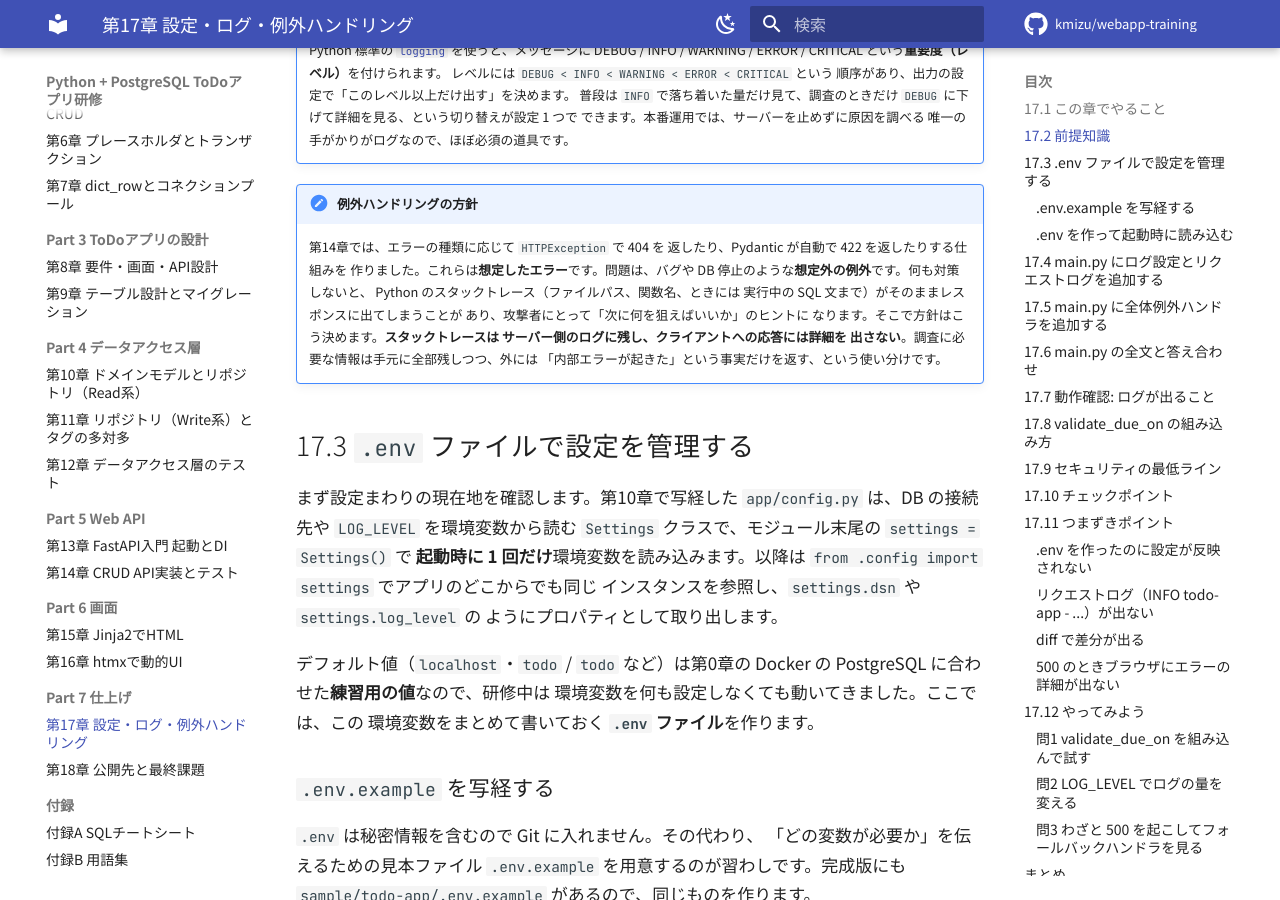
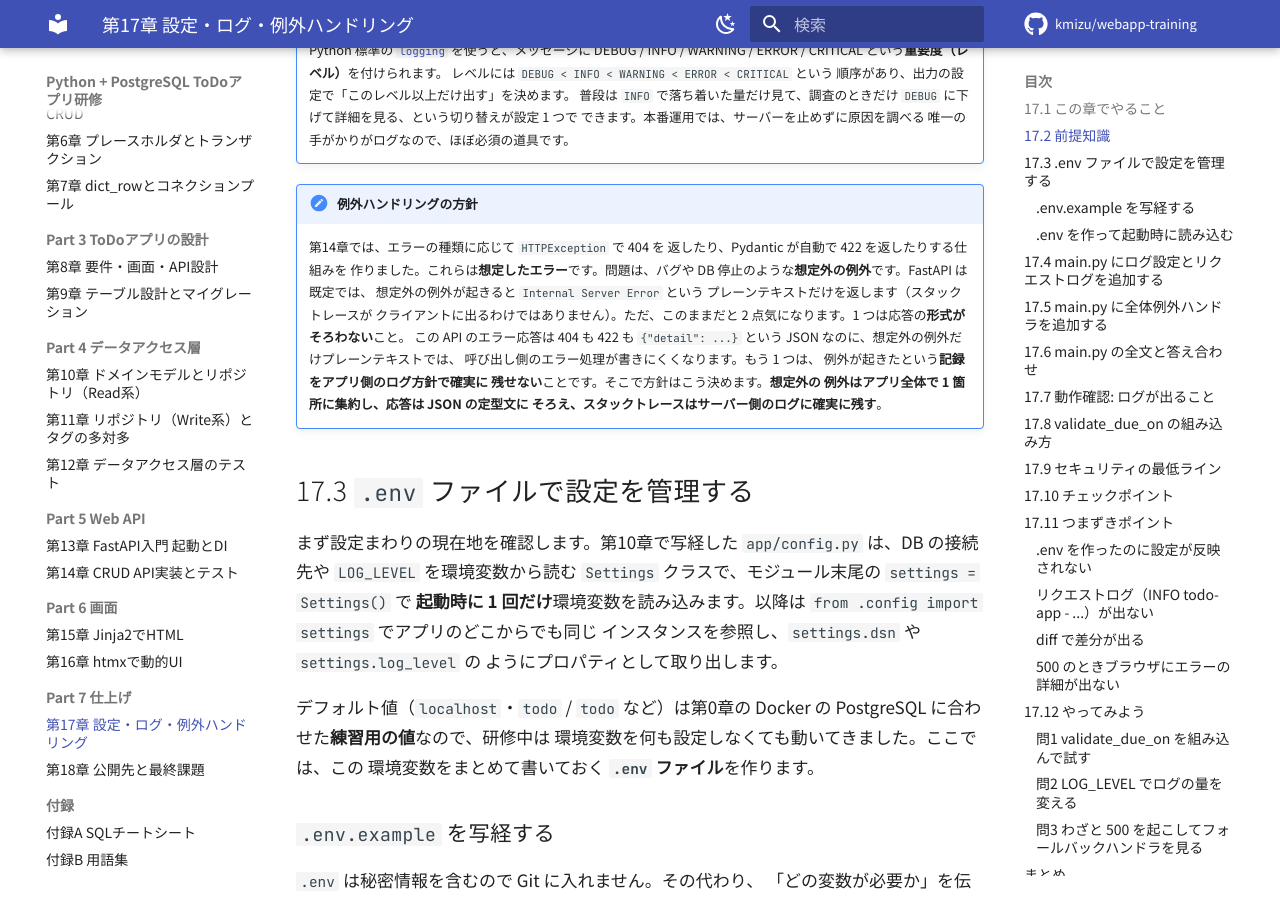
Before and after one commit to kmizu/webapp-training, an MkDocs documentation site: the page built from docs/17-finishing.md, in a window 1280 px wide and 900 px high, scrolled down 1910 px. Built offline with MkDocs 1.6.1 and Material for MkDocs 9.7.7, drawn with Linux system fonts in a browser that asks for light colours; comment, search, counter and statistics services are not loaded; some of the changed text lies outside the part shown.

Commit message:
docs: address spec review comments in 17-finishing.md

````diff
--- a/docs/17-finishing.md
+++ b/docs/17-finishing.md
@@ -91,14 +91,18 @@
     第14章では、エラーの種類に応じて `HTTPException` で 404 を
     返したり、Pydantic が自動で 422 を返したりする仕組みを
     作りました。これらは**想定したエラー**です。問題は、バグや
-    DB 停止のような**想定外の例外**です。何も対策しないと、
-    Python のスタックトレース（ファイルパス、関数名、ときには
-    実行中の SQL 文まで）がそのままレスポンスに出てしまうことが
-    あり、攻撃者にとって「次に何を狙えばいいか」のヒントに
-    なります。そこで方針はこう決めます。**スタックトレースは
-    サーバー側のログに残し、クライアントへの応答には詳細を
-    出さない**。調査に必要な情報は手元に全部残しつつ、外には
-    「内部エラーが起きた」という事実だけを返す、という使い分けです。
+    DB 停止のような**想定外の例外**です。FastAPI は既定では、
+    想定外の例外が起きると `Internal Server Error` という
+    プレーンテキストだけを返します（スタックトレースが
+    クライアントに出るわけではありません）。ただ、このままだと
+    2 点気になります。1 つは応答の**形式がそろわない**こと。
+    この API のエラー応答は 404 も 422 も `{"detail": ...}` という
+    JSON なのに、想定外の例外だけプレーンテキストでは、
+    呼び出し側のエラー処理が書きにくくなります。もう 1 つは、
+    例外が起きたという**記録をアプリ側のログ方針で確実に
+    残せない**ことです。そこで方針はこう決めます。**想定外の
+    例外はアプリ全体で 1 箇所に集約し、応答は JSON の定型文に
+    そろえ、スタックトレースはサーバー側のログに確実に残す**。
 
 ## 17.3 `.env` ファイルで設定を管理する
 
@@ -273,10 +277,12 @@
 
 - `logger.exception(...)` …… `logger.error(...)` と違い、
   **呼ばれた時点のスタックトレースを自動でログに埋め込みます**。
-  サーバー側の記録には原因調査に必要な情報が全部残ります。
+  想定外の例外が起きた事実と、原因調査に必要な情報が、17.4 で
+  設定したアプリ側のロガーに確実に残ります。
 - `JSONResponse(status_code=500, content={"detail": "internal server error"})`
-  …… クライアントへは定型文だけを返します。ファイルパスや
-  SQL 文は一切出ません。
+  …… クライアントへは定型文だけを返します。404 や 422 と同じ
+  `{"detail": ...}` の JSON 形式なので、呼び出し側はどの
+  エラーも 1 通りの書き方で処理できます。
 
 なお、第14章の `HTTPException`（404 など）や、Pydantic の
 バリデーションによる 422 は、FastAPI がこのハンドラより先に
@@ -467,8 +473,9 @@
 `validate_due_on` 自身は HTTP のことを何も知らない普通の関数で、
 「許すかどうか」と「メッセージ」だけを返します。それを 400 という
 HTTP の応答に翻訳するのはルーターの仕事、という分担です。
-この形なら、第14章のやってみようで試したように CLI やテストから
-直接呼んでも同じ判定を再利用できます。
+この形なら、第14章のやってみようで `uv run python -c` から
+直接呼んで試したように、HTTP を通さない場所からでも同じ判定を
+再利用できます。
 
 更新系の `patch_todo` にも組み込むなら、`fields` に `due_on` が
 含まれるときだけ同じ判定を挟みます（送られていない＝変更しない
@@ -522,10 +529,13 @@
   優先した教材ならではの例外です。「とりあえず動くように」と
   ダミー値のまま本番にデプロイする事故はよくあるので、実務では
   値の欄は空か、明らかにダミーとわかる書き方に統一します。
-- **本番にデバッグ情報を出さない** …… 17.5 のフォールバック
-  ハンドラで、想定外の例外が起きてもスタックトレースは
-  クライアントに出さなくなりました。同じ理由で、開発用の
-  `--reload` も本番では外します（第18章で扱います）。
+- **例外時の応答を統一し、詳細はログにだけ残す** …… 17.5 の
+  フォールバックハンドラで、想定外の例外が起きても応答は
+  JSON の定型文にそろい、スタックトレースはサーバー側のログ
+  だけに残るようになりました。関連して、開発用の `--reload`
+  は本番では外します。ファイル変更のたびにプロセスを再起動
+  する開発用の仕組みで、本番では無駄な監視のオーバーヘッドと
+  意図しない再起動のもとになるためです。
 - **SQL は必ずプレースホルダ** …… 第6章で扱った通り、文字列
   連結で SQL を組み立てると SQL インジェクションを許して
   しまいます。このアプリの `repositories.py` はすべて
@@ -553,8 +563,9 @@
       だけが出る」仕組みを説明できる
 - [ ] `@app.middleware("http")` の `call_next` の前後で、それぞれ
       どのタイミングの処理になるか説明できる
-- [ ] `@app.exception_handler(Exception)` が返すレスポンスに
-      スタックトレースを含めない理由を説明できる
+- [ ] フォールバックハンドラを追加する効果（500 の応答が他の
+      エラーと同じ JSON 形式にそろうこと、例外がスタックトレース
+      つきでアプリ側のログに残ること）を説明できる
 - [ ] `logger.exception(...)` と `logger.error(...)` の違いを
       説明できる
 - [ ] 404 や 422 がフォールバックハンドラ追加後も変わらない理由を
@@ -596,9 +607,11 @@
 
 ### 500 のときブラウザにエラーの詳細が出ない
 
-それが正しい動作です。17.5 より前は素の Traceback が
-そのまま出ていましたが、フォールバックハンドラを追加した
-いまは `{"detail": "internal server error"}` だけが返ります。
+それが正しい動作です。フォールバックハンドラを追加したいまは
+`{"detail": "internal server error"}` という JSON の定型文だけが
+返ります。なおハンドラ追加前も、FastAPI は既定で
+`Internal Server Error` というプレーンテキストだけを返し、
+ブラウザに詳細が出るわけではありませんでした（17.5 参照）。
 原因を調べたいときは、uvicorn を動かしているターミナルの
 ログ（`logger.exception` が残したスタックトレース）を見ます。
 
@@ -726,10 +739,10 @@
 ### 問3 わざと 500 を起こしてフォールバックハンドラを見る
 
 DB を一時的に止めて想定外の例外を起こし、17.5 の
-フォールバックハンドラの働きを確認してください。レスポンスに
-スタックトレースが**含まれていない**こと、uvicorn 側のログには
-スタックトレースが**残っている**こと、の 2 点がポイントです。
-見終わったら DB を起動し直します。
+フォールバックハンドラの働きを確認してください。500 の応答が
+他のエラーと同じ `{"detail": ...}` の **JSON になっている**
+こと、uvicorn 側のログにスタックトレースが**残っている**
+こと、の 2 点がポイントです。見終わったら DB を起動し直します。
 
 ??? example "解答例"
 
@@ -762,13 +775,15 @@
     ```
 
     接続エラーという想定外の例外が、フォールバックハンドラで
-    定型の 500 に変換されました。レスポンスにファイルパスや
-    SQL 文は含まれていません。一方 uvicorn を動かしている
-    ターミナルには、`ERROR todo-app - unhandled error: GET /api/todos`
-    に続いて `logger.exception` が埋め込んだスタックトレース
+    定型の 500 に変換されました。ハンドラがない場合の既定の
+    応答はプレーンテキストの `Internal Server Error` なので、
+    404 や 422 と同じ JSON 形式にそろったことがわかります。
+    一方 uvicorn を動かしているターミナルには、
+    `ERROR todo-app - unhandled error: GET /api/todos` に続いて
+    `logger.exception` が埋め込んだスタックトレース
     （`psycopg.OperationalError` などの接続エラー）が残っている
-    はずです。「サーバー側の記録には全部残す、クライアントには
-    詳細を出さない」という 17.2 の方針どおりの動きです。
+    はずです。「応答は JSON の定型文にそろえ、スタックトレースは
+    ログに確実に残す」という 17.2 の方針どおりの動きです。
 
     見終わったら DB を起動し直します。
 
@@ -799,8 +814,8 @@
 - `@app.middleware("http")` は全リクエストの前後に挟まる共通
   処理。これでメソッド・パス・ステータスコードが 1 行ずつ残る
 - `@app.exception_handler(Exception)` は想定外の例外の最後の砦。
-  **スタックトレースはログに残し、レスポンスには詳細を出さない**。
-  404 や 422 はこれまでどおり
+  **応答は他のエラーと同じ JSON の定型文にそろえ、スタック
+  トレースはログに確実に残す**。404 や 422 はこれまでどおり
 - `services.py` の業務ルールは、ルーター側で呼んで 400 に
   翻訳して使う。完成版では土台の状態で固定してあり、組み込みは
   やってみようで試した
````
